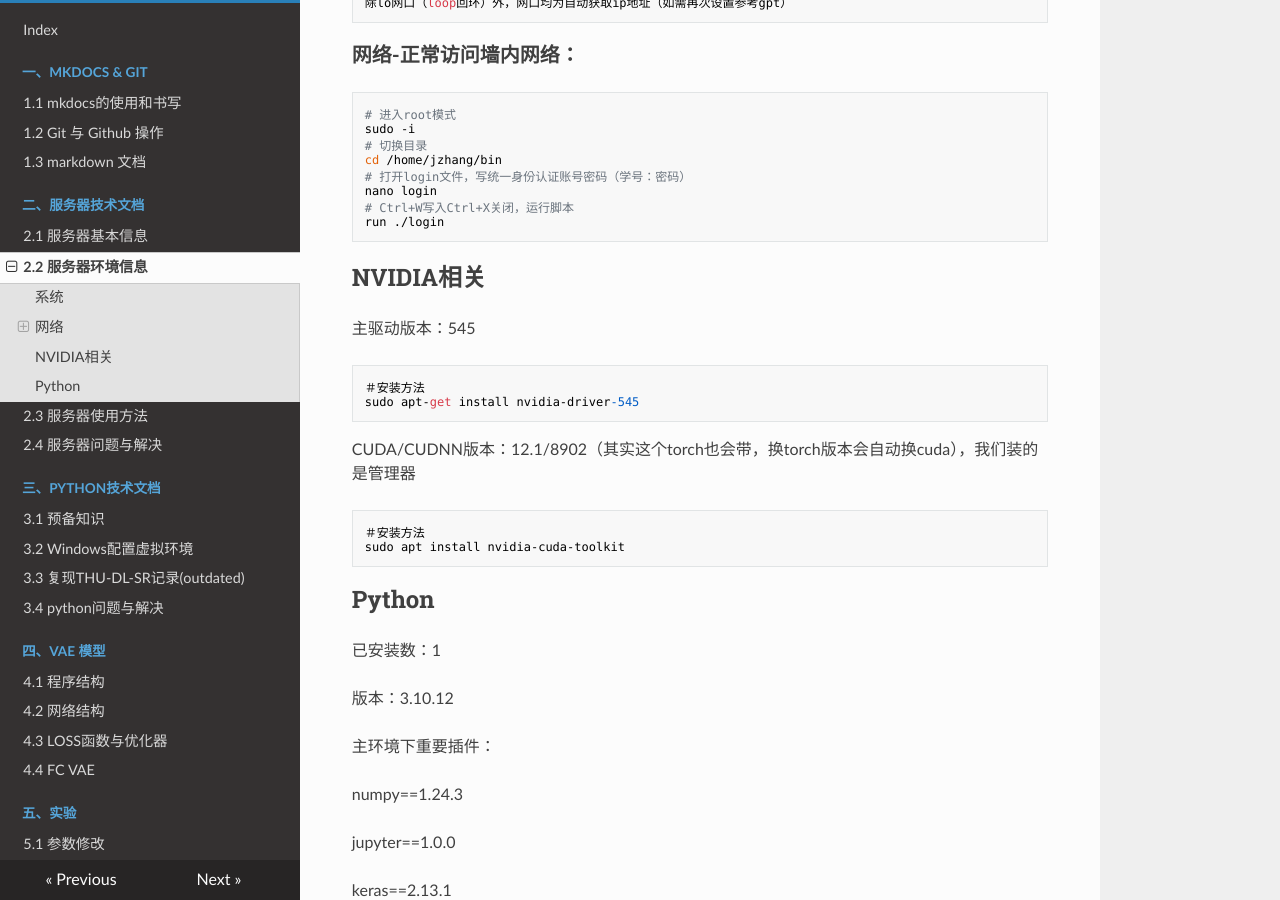
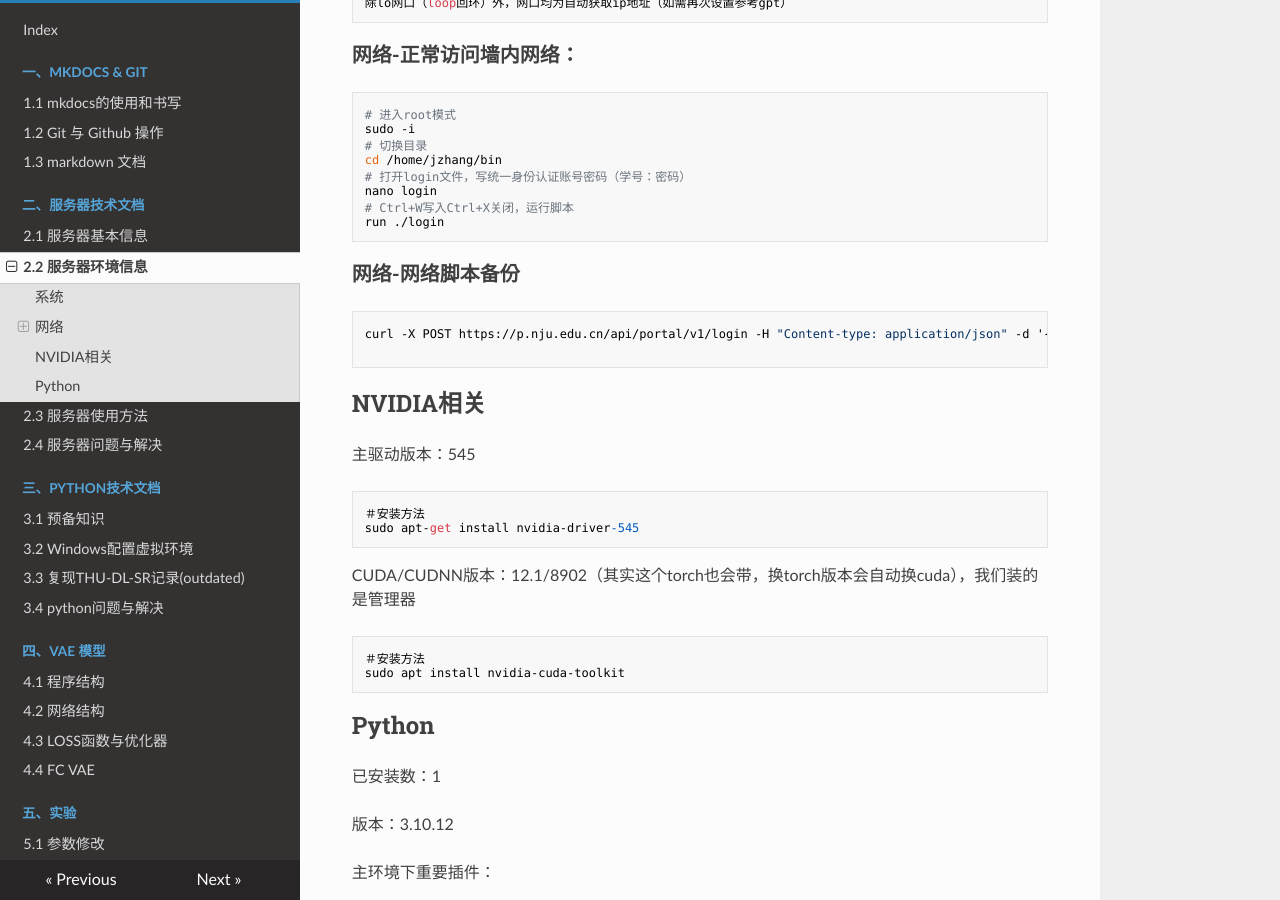
Before and after one commit to boobyuuuu/SR, an MkDocs documentation site: the page built from docs/2/2_2.md, in a window 1280 px wide and 900 px high, scrolled down 830 px. Built offline with MkDocs 1.6.1, drawn with Linux system fonts in a browser that asks for light colours; nearby versions of some CDN libraries.

````diff
--- a/docs/2/2_2.md
+++ b/docs/2/2_2.md
@@ -43,6 +43,11 @@ nano login
 run ./login
 ```
 
+### 网络-网络脚本备份
+```
+curl -X POST https://p.nju.edu.cn/api/portal/v1/login -H "Content-type: application/json" -d '{"username":"统一验证账号","password":"统一验证密码"}'
+
+```
 ## NVIDIA相关
 
 主驱动版本：545
````
